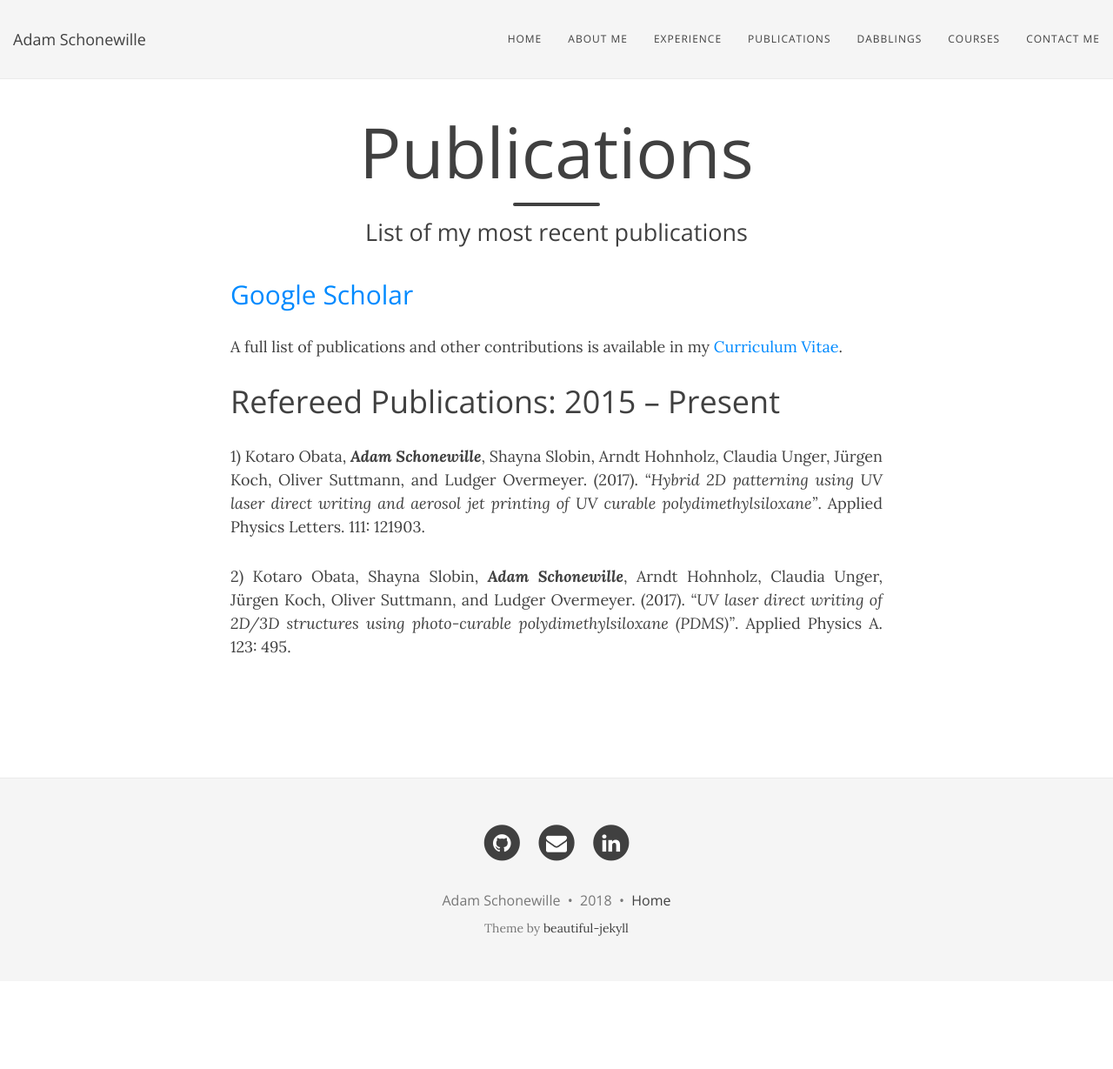
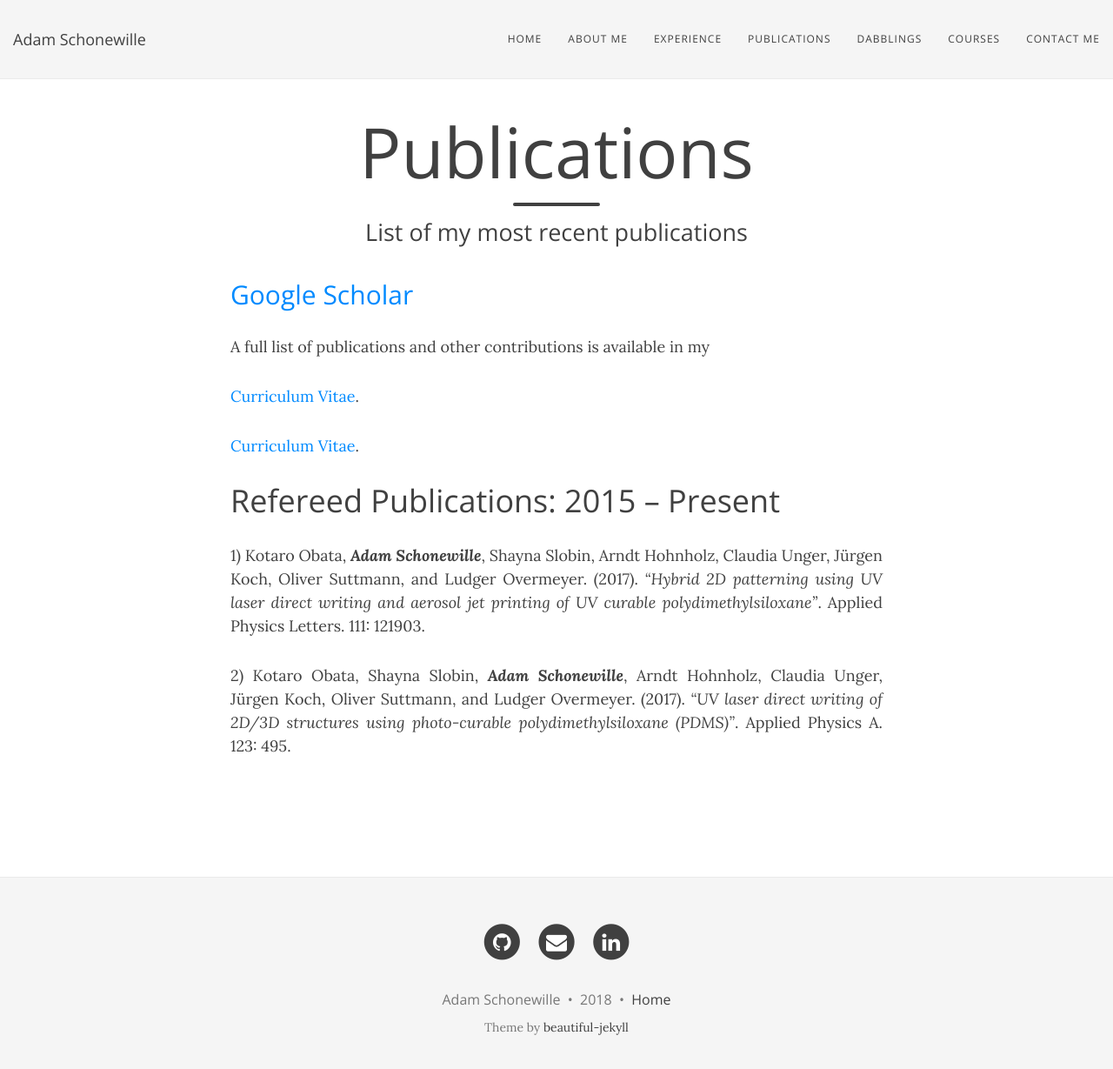
Before and after one commit to adamschonewille/adamschonewille.github.io, a Jekyll site: the page built from pub.md, in a window 1280 px wide and 1242 px high. Shown: the top 1229 px of the window at 87% size. Built offline with Jekyll 4.4.1, drawn with Linux system fonts in a browser that asks for light colours; nearby versions of some CDN libraries.

Commit message:
Still trying to solve linking issue in md

```diff
--- a/pub.md
+++ b/pub.md
@@ -6,7 +6,11 @@
 
 ## [Google Scholar](https://scholar.google.ca/citations?user=kkYdbDMAAAAJ&hl=en&oi=ao)
 
-A full list of publications and other contributions is available in my [Curriculum Vitae](https://adamschonewille.github.io/pdfs/20180917_Adam_Schonewille_CV.pdf "Curriculum Vitae").
+A full list of publications and other contributions is available in my
+
+[Curriculum Vitae](https://adamschonewille.github.io/pdfs/20180917_Adam_Schonewille_CV.pdf "Curriculum Vitae").
+
+[Curriculum Vitae](./pdfs/20180917_Adam_Schonewille_CV.pdf "Curriculum Vitae").
 
 <!--The name of students that work under my supervision are *italicized*.-->
 
```
